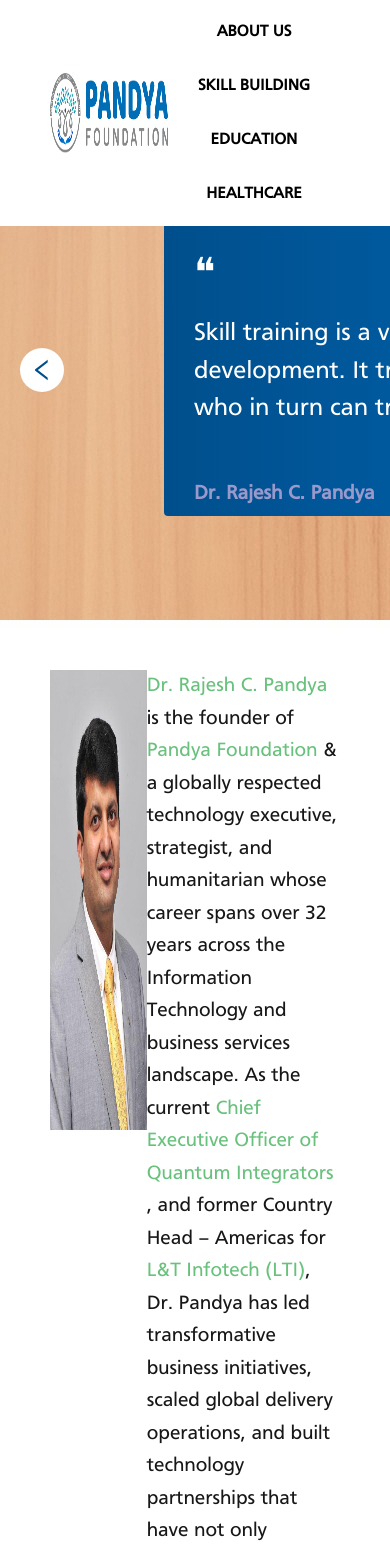
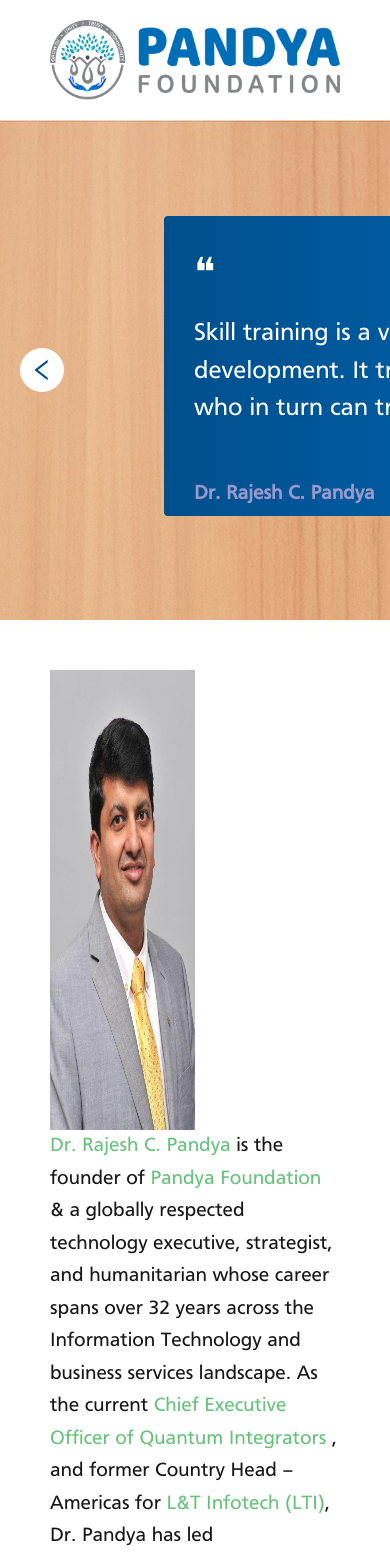
Before and after one commit to RahulRaj00795/Org, a Next.js app: page / in a window 390 px wide. Shown: the top 1552 px of the page. Built offline with nearby package versions, Linux system fonts and the light colour scheme.

Commit message:
flex wrap

```diff
--- a/src/app/components/Header.jsx
+++ b/src/app/components/Header.jsx
@@ -31,7 +31,8 @@ const Header = () => {
           </div>
 
           {/* Navigation */}
-          <div>
+          <div className='lg:flex hidden'>
+
             <div className="flex flex-wrap gap-[30px] justify-center">
               {pages.map((item, index) => (
                 <div key={index} className="flex items-center">
--- a/src/app/components/Intro.jsx
+++ b/src/app/components/Intro.jsx
@@ -64,7 +64,7 @@ const Intro = () => {
 
       <div ref={ref} className="intro py-[50px]">
         <div className="flex justify-center items-center gap-8 ">
-          <div className="flex  max-w-[1200px]  mx-[50px] ">
+          <div className="flex  max-w-[1200px]  mx-[50px] flex-wrap lg:flex-nowrap ">
             {/* Image - Left to center */}
             <motion.div
               initial={{ x: "-100%", opacity: 0 }}
--- a/src/app/components/News.jsx
+++ b/src/app/components/News.jsx
@@ -32,7 +32,7 @@ const News = () => {
             </div>
 
             <div className='w-full  flex flex-col items-center justify-center '>
-                <div className='w-full  justify-center flex gap-4 mx-[50px] py-10 lg:flez '>
+                <div className='w-full  justify-center flex gap-4 mx-[50px] py-10  flex-wrap '>
 
                     {
                         newsData.map((item) => (
```
